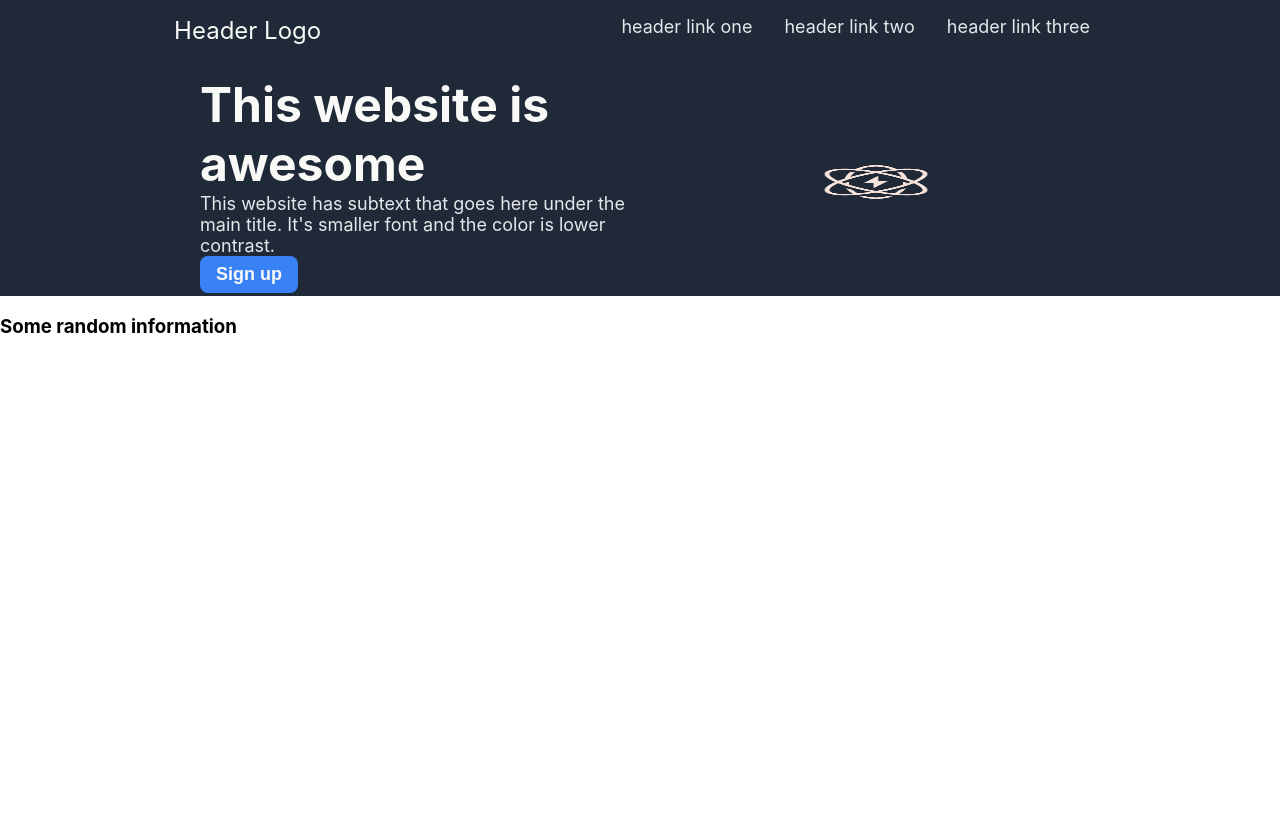
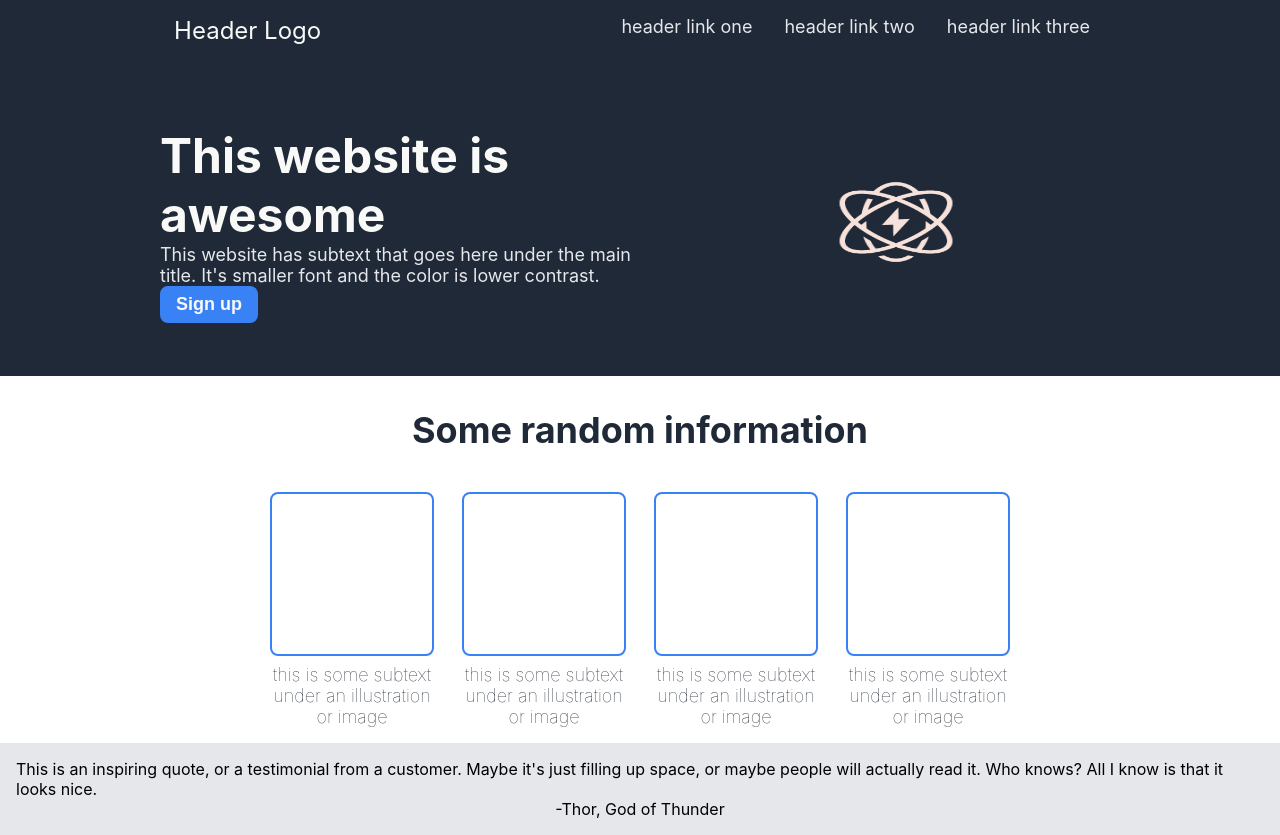
Before and after one commit to samsaq/odin-landing-page, a plain HTML site: page index.html in a window 1280 px wide. Before the commit the page ends 800 px from the top, so only its background shows below. Drawn offline with Linux system fonts and the light colour scheme.

Commit message:
revision of middle/top, first pass on quote

```diff
--- a/index.html
+++ b/index.html
@@ -32,28 +32,31 @@
         </div>
     </div>
     <div class="middle imgBarHolder">
-        <div class="middle barTitle"><h3>Some random information</h3></div>
+        <div class="middle barTitle">Some random information</div>
         <div class="middle imgBar">
             <div class="middle bar member">
                 <div class="middle image"></div>
-                <div class="middle subtext"></div>
+                <div class="middle subtext">this is some subtext under an illustration or image</div>
             </div>
             <div class="middle bar member">
                 <div class="middle image"></div>
-                <div class="middle subtext"></div>
+                <div class="middle subtext">this is some subtext under an illustration or image</div>
             </div>
             <div class="middle bar member">
                 <div class="middle image"></div>
-                <div class="middle subtext"></div>
+                <div class="middle subtext">this is some subtext under an illustration or image</div>
             </div>
             <div class="middle bar member">
                 <div class="middle image"></div>
-                <div class="middle subtext"></div>
+                <div class="middle subtext">this is some subtext under an illustration or image</div>
             </div>
         </div>
     </div>
     <div class="middle quoteHolder">
-
+        <div class="middle quoteParagraph">This is an inspiring quote, or a testimonial from a customer. Maybe it's just filling up space,
+            or maybe people will actually read it. Who knows? All I know is that it looks nice.
+        </div>
+        <div class="middle quoteCredit">-Thor, God of Thunder</div>
     </div>
     <div class="bottom callHolder">
 
--- a/style.css
+++ b/style.css
@@ -17,12 +17,12 @@ body {
 }
 
 .top.siteIntroHolder {
-    height: 20vh;
+    height: 30vh;
     display: flex;
     justify-content: space-around;
     align-items: center;
     padding: 2rem;
-    padding-inline: 12.5rem;
+    padding-inline: 20vh;
 }
 
 .top.sub.text.left {
@@ -64,7 +64,7 @@ body {
 }
 
 #introImage {
-    height: calc(15vh - 32px);
+    height: calc(30vh - 32px);
     width: calc(100% - 32px); /*If using an image with a better aspect ratio, swap to auto to follow it*/
     margin-inline: 2rem;
 }
@@ -91,3 +91,62 @@ div.subheaderRightLink {
     background: #1f2937;
     color: #F9FAf8;
 }
+
+.middle.imgBarHolder {
+    display: flex;
+    justify-content: center;
+    align-items: center;
+    flex-direction: column;
+}
+
+.middle.barTitle {
+    font-size: 36px;
+    font-weight: bolder;
+    color: #1F2937;
+    padding: 1rem;
+    margin-top: 1rem;
+}
+
+.middle.imgBar {
+    display: flex;
+    justify-content: center;
+    align-items: center;
+
+}
+
+.middle.bar.member {
+    flex: 1;
+    padding: 1rem;
+    display: flex;
+    justify-content: center;
+    align-items: center;
+    flex-direction: column;
+    max-width: 10rem;
+}
+
+.middle.image {
+    border-radius: 8px;
+    border-color: #3882F6;
+    border-width: 2px;
+    border-style: solid;
+    height: 10rem;
+    width: 10rem;
+    margin: 0.5rem;
+}
+
+.middle.subtext {
+    font-size: 18px;
+    color: #1F2937;
+    font-weight: lighter;
+    text-align: center;
+}
+
+.middle.quoteHolder {
+    display: flex;
+    justify-content: center;
+    align-items: center;
+    flex-direction: column;
+    padding: 1rem;
+    background-color: #E5E7EB;
+
+}
```
